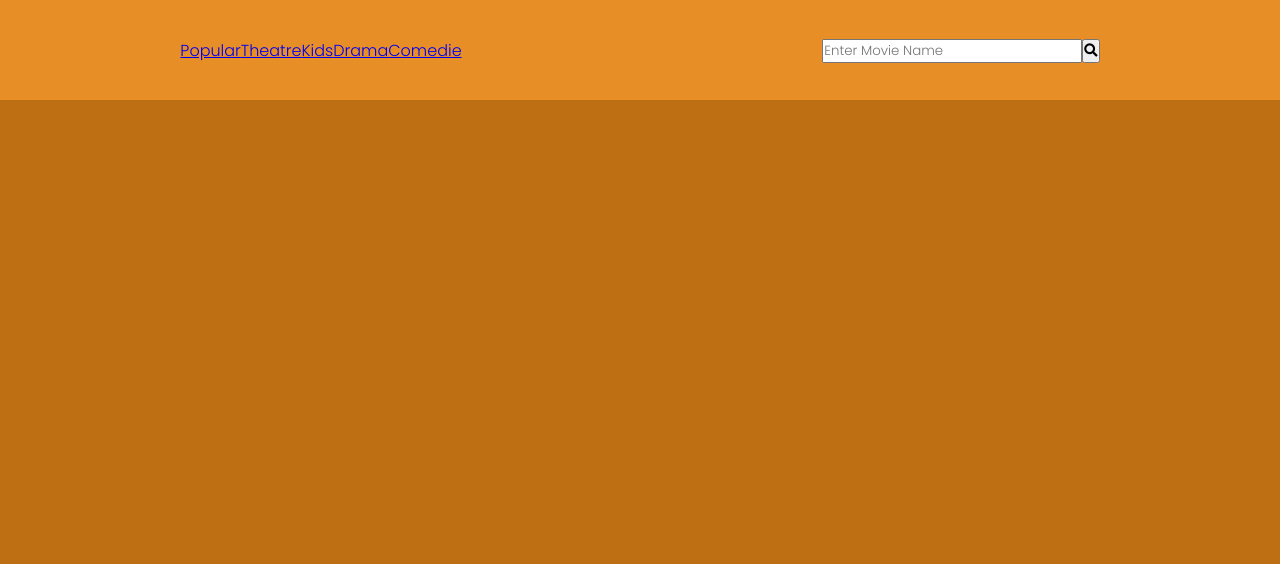
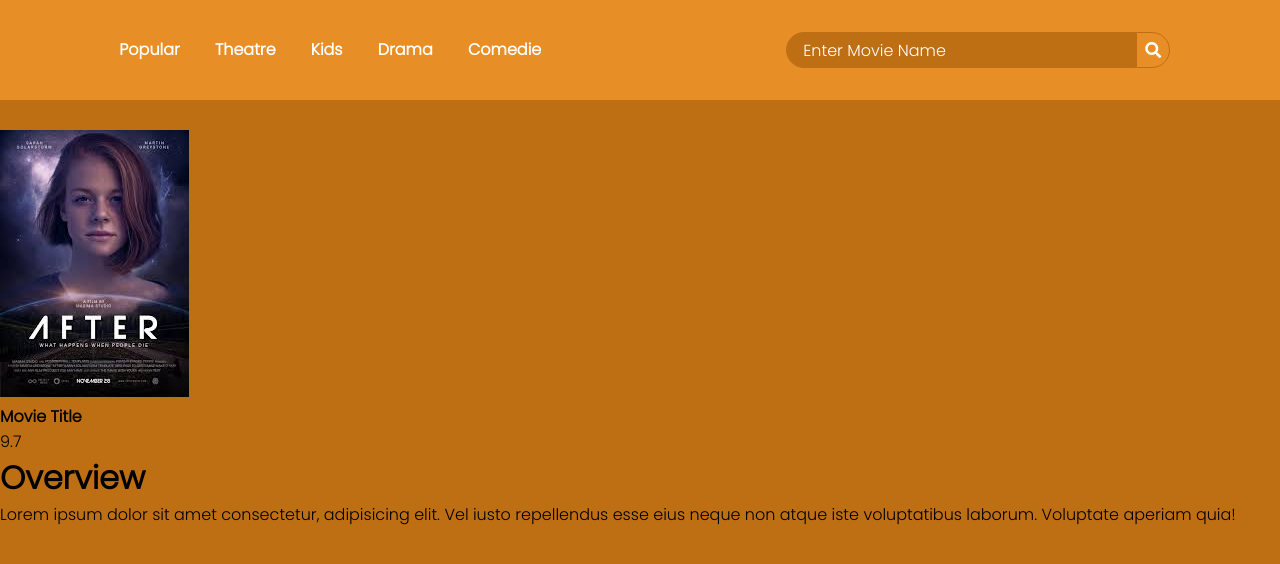
Before and after one commit to mcamilamp/react-movie-app, a React (Create React App) app: page / in a window 1280 px wide. Shown: the top 564 px of the page. Built offline with nearby package versions, Linux system fonts and the light colour scheme.

Commit message:
Add Card component and integrate it into Main; enhance styling for navigation and search elements

```diff
--- a/src/App.js
+++ b/src/App.js
@@ -2,7 +2,7 @@ import React from "react";
 import "./App.css";
 import Main from "./Components/Main";
 import "./Components/style.css";
-
+import Card from "./Components/Card";
 function App() {
   return (
     <>
--- /dev/null
+++ b/src/Components/Card.jsx
@@ -0,0 +1,25 @@
+import React from "react";
+
+const Card = ({ movie }) => {
+  return (
+    <>
+      <div className="movie">
+        <img src="images/poster.jpg" alt="" className="poster" />
+        <div className="movie-details">
+          <div className="box">
+            <h4 className="title">Movie Title</h4>
+            <p className="rating">9.7</p>
+          </div>
+          <div className="overview">
+            <h1>Overview</h1>
+            Lorem ipsum dolor sit amet consectetur, adipisicing elit. Vel iusto
+            repellendus esse eius neque non atque iste voluptatibus laborum.
+            Voluptate aperiam quia!
+          </div>
+        </div>
+      </div>
+    </>
+  );
+};
+
+export default Card;
--- a/src/Components/Main.jsx
+++ b/src/Components/Main.jsx
@@ -1,4 +1,5 @@
 import react from "react";
+import Card from "./Card";
 
 const Main = () => {
   return (
@@ -37,6 +38,10 @@ const Main = () => {
           </div>
         </form>
       </div>
+
+      <div className="container">
+        <Card />
+      </div>
     </>
   );
 };
--- a/src/Components/style.css
+++ b/src/Components/style.css
@@ -31,4 +31,71 @@ nav ul {
 
 nav ul li {
   list-style: none;
+  margin-right: 1rem;
 }
+
+nav ul li a {
+  text-decoration: none;
+  color: #fff;
+  font-size: 1rem;
+  font-weight: bold;
+  padding: 0.2rem 0.6rem;
+  position: relative;
+}
+
+nav ul li a::before {
+  content: "";
+  position: absolute;
+  top: -10px;
+  left: 50%;
+  height: 3px;
+  width: 0;
+  transform: translateX(-50%);
+  background-color: var(--primary-color);
+  transition: all 0.3s ease-in-out;
+  border-radius: 5px;
+}
+
+nav ul li a:hover:before {
+  width: 100%;
+}
+
+nav ul li a:focus {
+  background-color: var(--primary-color);
+  opacity: 0.2px;
+  border-radius: 20px;
+}
+
+nav ul li a:focus::before {
+  width: 0%;
+}
+
+.search-btn {
+  display: flex;
+}
+
+.inputText {
+  outline: none;
+  border: 1px solid var(--primary-color);
+  border-radius: 2rem 0 0 2rem;
+  padding: 0.3rem 1rem;
+  font-size: 1rem;
+  color: #fff;
+  background-color: var(--primary-color);
+  /* box-shadow: inset 0 5px 10px var(--secondary-color); */
+}
+
+.inputText::placeholder {
+  color: #fff;
+}
+
+.search-btn button {
+  background-color: var(--secondary-color);
+  cursor: pointer;
+  padding: 0.2rem 0.5rem;
+  border-radius: 0 2rem 2rem 0;
+  color: #fff;
+  font-size: 1rem;
+  outline: none;
+  border: 1px solid var(--primary-color);
+}
```
